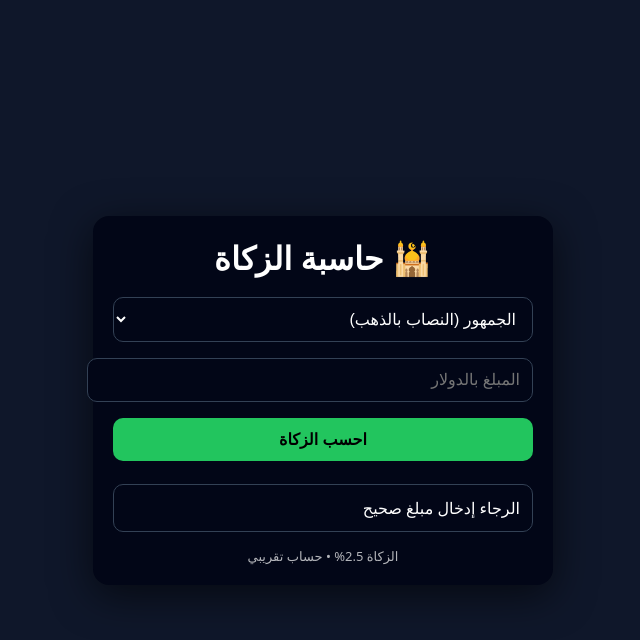
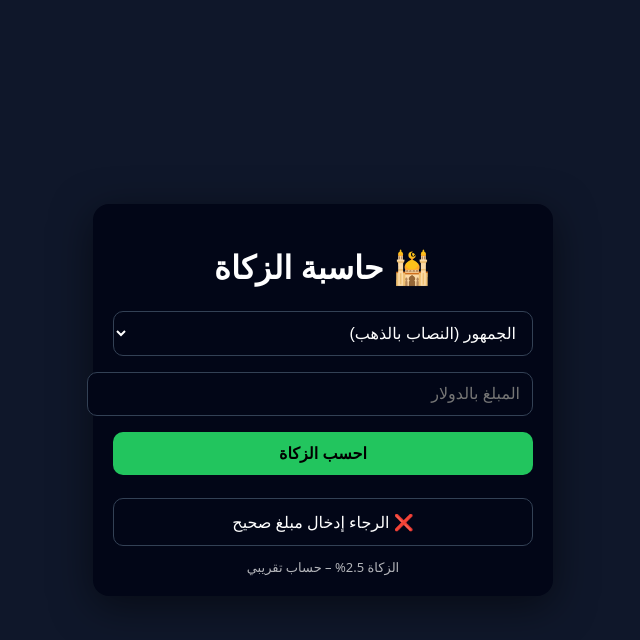
Before and after one commit to amraref9h8-commits/zakat-calculator, a plain HTML site: page index.html in a window 1280 px wide. Both pictures are taken after a click on the button "احسب الزكاة". Shown: the whole page, without its empty margins (317-957 px from the left). Drawn offline with Linux system fonts and the light colour scheme.

Commit message:
Update index.html

```diff
--- a/index.html
+++ b/index.html
@@ -2,19 +2,23 @@
 <html lang="ar" dir="rtl">
 <head>
   <meta charset="UTF-8" />
-  <meta name="viewport" content="width=device-width, initial-scale=1" />
+  <meta name="viewport" content="width=device-width, initial-scale=1.0"/>
   <title>حاسبة الزكاة</title>
+
+  <!-- PWA -->
+  <link rel="manifest" href="manifest.json" />
+  <meta name="theme-color" content="#22c55e" />
 
   <style>
     body{
       margin:0;
+      min-height:100vh;
+      display:flex;
+      align-items:center;
+      justify-content:center;
+      background:#0f172a;
       font-family: system-ui, -apple-system, BlinkMacSystemFont;
-      background:#0f172a;
       color:#fff;
-      display:flex;
-      justify-content:center;
-      align-items:center;
-      min-height:100vh;
     }
     .app{
       width:100%;
@@ -22,11 +26,11 @@
       background:#020617;
       border-radius:16px;
       padding:20px;
-      box-shadow:0 10px 40px rgba(0,0,0,.6);
+      box-shadow:0 10px 40px rgba(0,0,0,.5);
     }
     h1{
       text-align:center;
-      margin:0 0 10px;
+      margin-bottom:15px;
     }
     select,input,button{
       width:100%;
@@ -53,11 +57,12 @@
       background:#020617;
       border-radius:10px;
       border:1px solid #334155;
+      text-align:center;
     }
     .footer{
-      margin-top:15px;
+      margin-top:12px;
+      font-size:13px;
       text-align:center;
-      font-size:13px;
       opacity:.7;
     }
   </style>
@@ -81,31 +86,38 @@
     </div>
 
     <div class="footer">
-      الزكاة 2.5% • حساب تقريبي
+      الزكاة 2.5% – حساب تقريبي
     </div>
   </div>
 
   <script>
     function calc(){
-      const money = Number(document.getElementById('money').value);
-      const madhab = document.getElementById('madhab').value;
+      const money = Number(document.getElementById("money").value);
+      const madhab = document.getElementById("madhab").value;
+      const result = document.getElementById("result");
 
-      const goldNisab = 85 * 65;   // تقدير
-      const silverNisab = 595 * 0.8;
+      // أسعار تقريبية (تُعدّل لاحقًا تلقائي)
+      const goldNisab = 85 * 75;     // ذهب
+      const silverNisab = 595 * 0.8; // فضة
 
-      const nisab = madhab === 'hanafi' ? silverNisab : goldNisab;
+      const nisab = madhab === "hanafi" ? silverNisab : goldNisab;
 
       if(!money || money <= 0){
-        result.innerText = "الرجاء إدخال مبلغ صحيح";
+        result.innerText = "❌ الرجاء إدخال مبلغ صحيح";
         return;
       }
 
       if(money < nisab){
-        result.innerText = "لم يبلغ المال النصاب، لا زكاة";
+        result.innerText = "❌ لم يبلغ المال النصاب";
       }else{
         const zakat = money * 0.025;
-        result.innerText = `تجب الزكاة: ${zakat.toFixed(2)} دولار`;
+        result.innerText = "✅ الزكاة الواجبة: " + zakat.toFixed(2) + " دولار";
       }
+    }
+
+    // تسجيل Service Worker
+    if ("serviceWorker" in navigator) {
+      navigator.serviceWorker.register("service-worker.js");
     }
   </script>
 </body>
```
